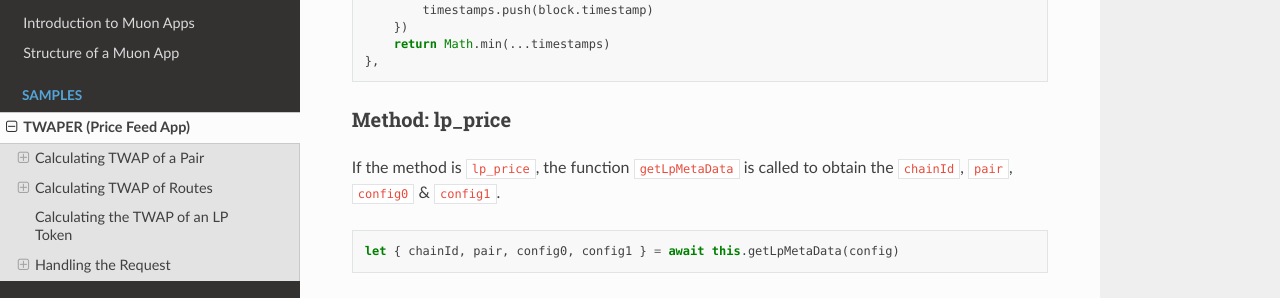
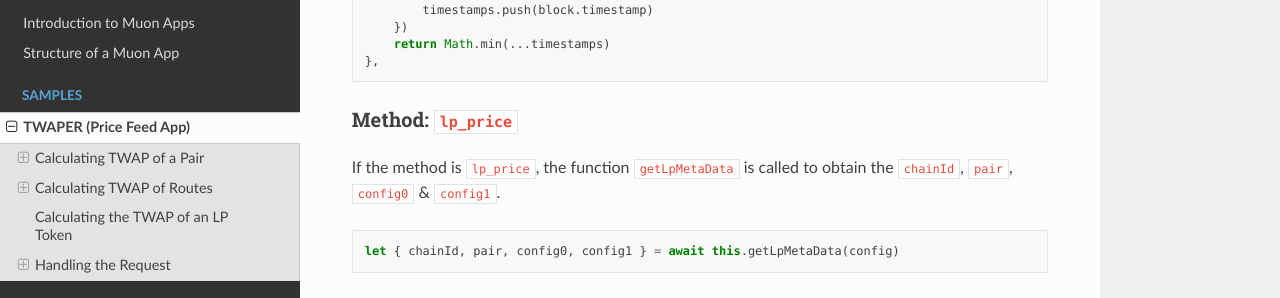
Before and after one commit to abramsymons/rtd-muon, a Sphinx documentation site: the page built from docs/source/twaper.rst, in a window 1280 px wide and 900 px high, scrolled down 13793 px. Shown: the part 154-452 px from the top of the window. Built offline with Sphinx 7.4.7 and the Read the Docs theme 2.0.0, drawn with Linux system fonts in a browser that asks for light colours.

```diff
--- a/docs/source/twaper.rst
+++ b/docs/source/twaper.rst
@@ -575,8 +575,8 @@ Because routes are on different chains and are assigned to different ``toBlocks`
         return Math.min(...timestamps)
     },
 
-Method: lp_price
-================
+Method: ``lp_price``
+====================
 
 If the method is ``lp_price``, the function ``getLpMetaData`` is called to obtain the ``chainId``, ``pair``, ``config0`` & ``config1``.
 
```
